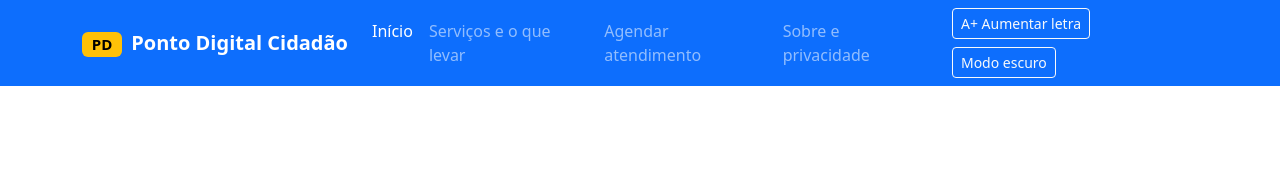
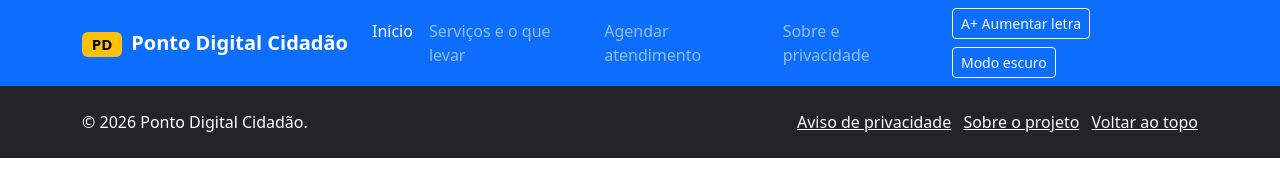
Before and after one commit to byGlazed/Ponto-Digital-CidadaoP2, a plain HTML site: page servicos.html in a window 1280 px wide. Drawn offline with nearby package versions, Linux system fonts and the light colour scheme; files that its build step writes are made by us from their sources.

Commit message:
Adicionando footer em todas as páginas

```diff
--- a/servicos.html
+++ b/servicos.html
@@ -38,5 +38,18 @@
       </div>
     </nav>
   </header>
+
+    <!-- Rodapé -->
+  <footer class="bg-dark text-white py-4">
+    <div class="container d-flex flex-column flex-md-row justify-content-between align-items-center gap-2 text-center">
+      <p class="mb-0">&copy; <span id="ano-atual">2026</span> Ponto Digital Cidadão.</p>
+      <ul class="list-inline mb-0">
+        <li class="list-inline-item"><a class="link-light" href="sobre.html#privacidade">Aviso de privacidade</a></li>
+        <li class="list-inline-item"><a class="link-light" href="sobre.html">Sobre o projeto</a></li>
+        <li class="list-inline-item"><a class="link-light" href="#conteudo">Voltar ao topo</a></li>
+      </ul>
+    </div>
+  </footer>
+
 </body>
 </html>
```
Also changed, not shown: agendar.html (+13 -0 lines), index.html (+12 -0 lines), sobre.html (+13 -0 lines).
